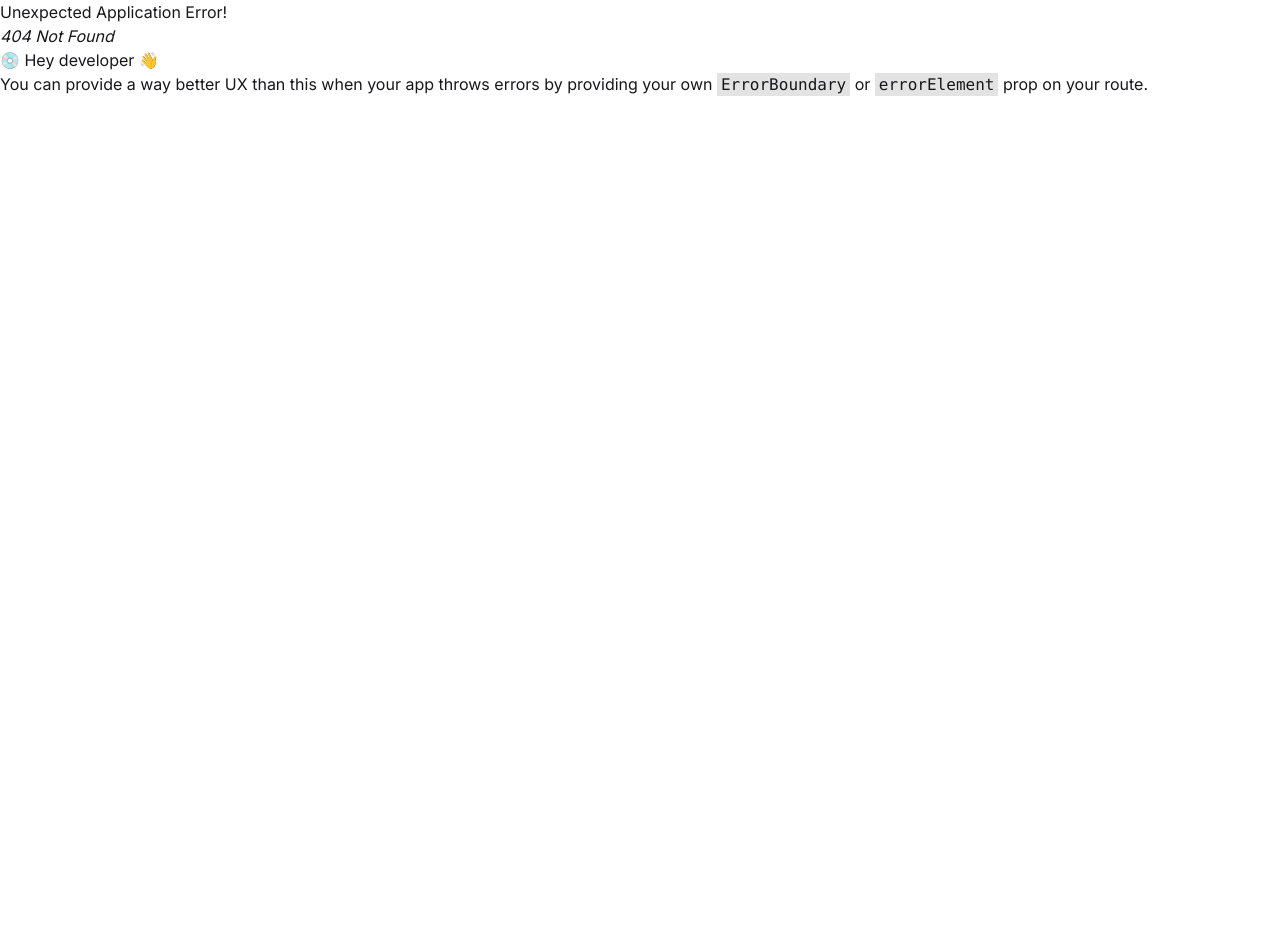
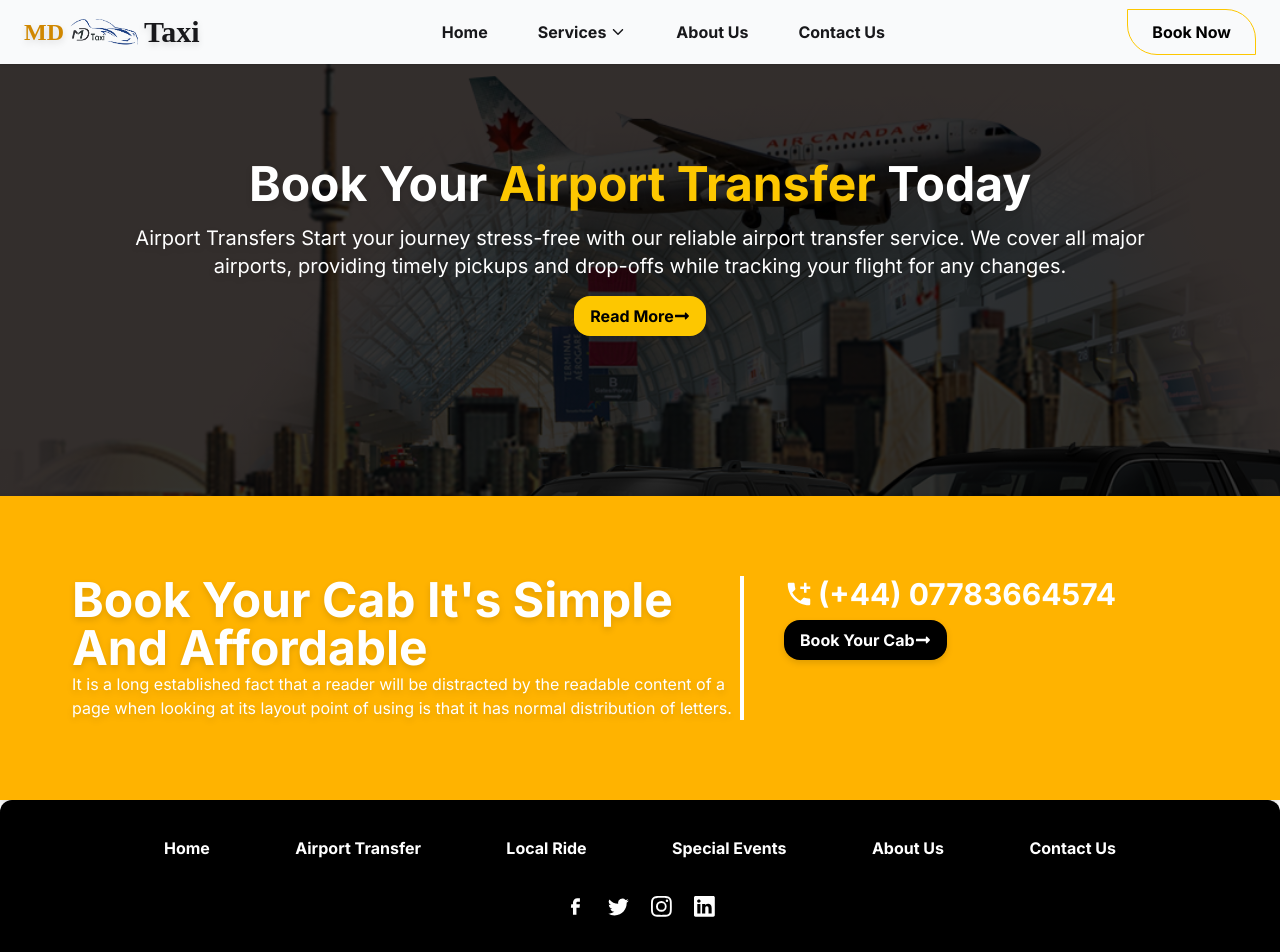
Before and after one commit to ripon4521/medicophile-front-end, a React (Vite) app: page /airport-Transfer in a window 1280 px wide. Before the commit this address had no page. Shown: the top 952 px of the page. Before the commit the page ends 800 px from the top, so only its background shows below. Built offline with nearby package versions, Linux system fonts and the light colour scheme; a web font is replaced by a local one.

Commit message:
create services section and airport transfer section

```diff
--- a/Router/Router.jsx
+++ b/Router/Router.jsx
@@ -1,6 +1,7 @@
 import { createBrowserRouter } from "react-router-dom";
 import MainLayout from "../src/Layout/MainLayout";
 import Home from "../src/pages/Home/Home";
+import AirportTransfer from "../src/pages/Services/AirportTransfer/AirportTransfer";
 
 export const router = createBrowserRouter([
     {
@@ -10,6 +11,10 @@ export const router = createBrowserRouter([
             {
                 path:"/",
                 element:<Home/>
+            },
+            {
+                path:'/airport-Transfer',
+                element:<AirportTransfer/>
             }
         ]
     }
--- a/src/Layout/MainLayout.jsx
+++ b/src/Layout/MainLayout.jsx
@@ -3,6 +3,7 @@ import { useEffect, useState } from "react";
 import LoadingScreen from "../Utils/LoadingScreen";
 import Navbar from "../components/Home/Navbar/Navbar";
 import MobileNavbar from "../components/Home/Navbar/MobileNavba";
+import Footer from "../Shared/Footer";
 
 
 const MainLayout = () => {
@@ -21,6 +22,8 @@ const MainLayout = () => {
            <Navbar/>
             <MobileNavbar/>
             <Outlet/>
+
+
         </div>
       )}
 
--- a/src/Shared/Footer.jsx
+++ b/src/Shared/Footer.jsx
@@ -9,7 +9,8 @@ const Footer = () => {
     return (
         <footer className="bg-black boxShadow rounded-xl w-full p-6 md:p-9">
             <div className="flex justify-center gap-[30px] flex-wrap w-full sm:px-32">
-                <div
+                <div data-aos="fade-up"
+     data-aos-duration="2000"
                     className="flex justify-center sm:justify-between gap-[30px] w-full flex-wrap">
                     <p className="text-[1rem] text-white hover:text-yellow-500 font-bold drop-shadow-md cursor-pointer transition-all duration-200 ">Home</p>
                     <p className="text-[1rem] text-white hover:text-yellow-500 font-bold drop-shadow-md cursor-pointer transition-all duration-200">Airport Transfer</p>
@@ -23,7 +24,8 @@ const Footer = () => {
 
                 </div>
 
-                <div className="flex items-center flex-wrap gap-[10px] text-white">
+                <div data-aos="fade-up"
+     data-aos-duration="2000" className="flex items-center flex-wrap gap-[10px] text-white">
                     <a className="text-[1.3rem] p-1.5 cursor-pointer rounded-full hover:text-black hover:bg-yellow-400 transition-all duration-300 drop-shadow-md">
                         <CgFacebook/>
                     </a>
@@ -41,7 +43,7 @@ const Footer = () => {
 
                 <div
                     className="border-t border-gray-200 pt-[20px] flex items-center w-full flex-wrap gap-[20px] justify-center">
-                    <p className="text-[0.8rem] sm:text-[0.9rem] text-white">© 2025 MD Taxi
+                    <p  className="text-[0.8rem] sm:text-[0.9rem] text-white">© 2025 MD Taxi
                         . All Rights
                         Reserved. </p>
                 </div>
--- /dev/null
+++ b/src/components/AirportTranser/AirportTransferBanner/AirportTranserBanner.jsx
@@ -0,0 +1,48 @@
+
+import { FaLongArrowAltRight } from 'react-icons/fa';
+import bg from '../../../../public/AirportTranser/banner.png'
+import { MdAddCall } from 'react-icons/md';
+const AirportTranserBanner = () => {
+    return (
+        <div style={{
+                      backgroundImage: `linear-gradient(to bottom, rgba(0, 0, 0, 0.8), rgba(0, 0, 0, 0.8)), url(${bg})`,
+                      backgroundSize: 'cover',
+                      backgroundPosition: 'center',
+                      backgroundAttachment: 'fixed'
+                    }}
+                    className='bg-[#FFE5DD]  md:h-[800px] h-[500px] '
+                    id='service'>
+
+                        <div className='  max-w-5xl mx-auto  md:py-40 py-20'>
+                            <h1 className='md:text-5xl text-4xl font-bold text-white text-center drop-shadow-md'>Book Your <span className='text-yellow-400'>Airport Transfer</span> Today</h1>
+                            <p className=' md:text-xl my-4 text-white text-center drop-shadow-md'>Airport Transfers Start your journey stress-free with our reliable airport transfer service. We cover all major airports, providing timely pickups and drop-offs while tracking your flight for any changes.
+                            </p>
+                             <div className='flex justify-center'>
+                             <button className="flex items-center hover:gap-1 bg-yellow-400 text-black rounded-2xl px-4 py-2 justify-center font-bold drop-shadow-md cursor-pointer">
+                                  Read More <FaLongArrowAltRight />
+                                </button>
+                             </div>
+                        </div>
+                          <div  className='bg-[#FFB300] w-full drop-shadow-md ' >
+                                  <div data-aos="fade-up"
+                                       data-aos-duration="2000" className='max-w-6xl mx-auto flex md:py-20 py-10 px-2 text-white flex-col md:flex-row md:gap-10 gap-5'>
+                                  <div data-aos="fade-up"
+                                       data-aos-duration="2000" className='max-w-2xl border-r-4  '>
+                                  <h1  className='md:text-5xl text-3xl drop-shadow-md font-bold   max-w-2xl'>Book Your Cab It's Simple And Affordable</h1>
+                                  <p className='drop-shadow-md'>It is a long established fact that a reader will be distracted by the readable content of a page when looking at its layout point of using is that it has normal distribution of letters.</p>
+                                  </div>
+                                  <div data-aos="fade-up"
+                                       data-aos-duration="2000">
+                                    <p className='flex items-center gap-1 text-3xl font-bold'><MdAddCall/> (+44) 07783664574</p>
+                                    <button  className="flex items-center hover:gap-1 bg-black text-white rounded-2xl px-4 py-2 justify-center   mt-2 font-bold drop-shadow-md  cursor-pointer ">
+                                                              Book Your Cab <FaLongArrowAltRight className=""/>
+                                                             </button>
+                                  </div>
+                                  </div>
+                                      </div>
+
+        </div>
+    );
+};
+
+export default AirportTranserBanner;
--- a/src/components/Home/Navbar/Navbar.jsx
+++ b/src/components/Home/Navbar/Navbar.jsx
@@ -19,7 +19,7 @@ const Navbar = () => {
   const handleLinkClick = () => setDropdownOpen(false);
 
   return (
-    <div className="bg-gray-50 shadow fixed w-full z-50 top-0  hidden lg:block">
+    <div className="bg-gray-50 shadow fixed w-full z-50 top-0  hidden md:block">
       <nav className={`container mx-auto flex items-center justify-between  px-6 transition-shadow ${shadow ? '' : ''}`}>
         <Link to="/" className="flex items-center">
           <span
@@ -61,8 +61,12 @@ const Navbar = () => {
               <ul className="absolute top-full left-0 bg-white shadow-lg mt-2 w-52 py-2 rounded">
                 <li>
                   <NavLink
-                    to="/service1"
-                    className="block px-4 py-2 text-black hover:bg-yellow-400 rounded-md font-bold"
+                    to="/airport-Transfer"
+                    className={({ isActive }) =>
+                      isActive
+                        ? 'font-inter text-base px-8 ml-1 py-1 bg-yellow-400 rounded-md font-bold'
+                        : 'font-inter text-base hover:text-yellow-500 font-bold ml-4'
+                    }
                     onClick={handleLinkClick}
                   >
                     Airport Transfers
--- /dev/null
+++ b/src/pages/Services/AirportTransfer/AirportTransfer.jsx
@@ -0,0 +1,18 @@
+import AirportTranserBanner from "../../../components/AirportTranser/AirportTransferBanner/AirportTranserBanner";
+import Footer from "../../../Shared/Footer";
+
+
+const AirportTransfer = () => {
+    console.log('AirportTransfer')
+    return (
+        <div className=" ">
+  <AirportTranserBanner/>
+  <div className="mt-[266px] md:mt-32 lg:mt-0">
+<Footer/>
+  </div>
+
+        </div>
+    );
+};
+
+export default AirportTransfer;
```
Also changed, not shown: public/AirportTranser/banner.png (added).
